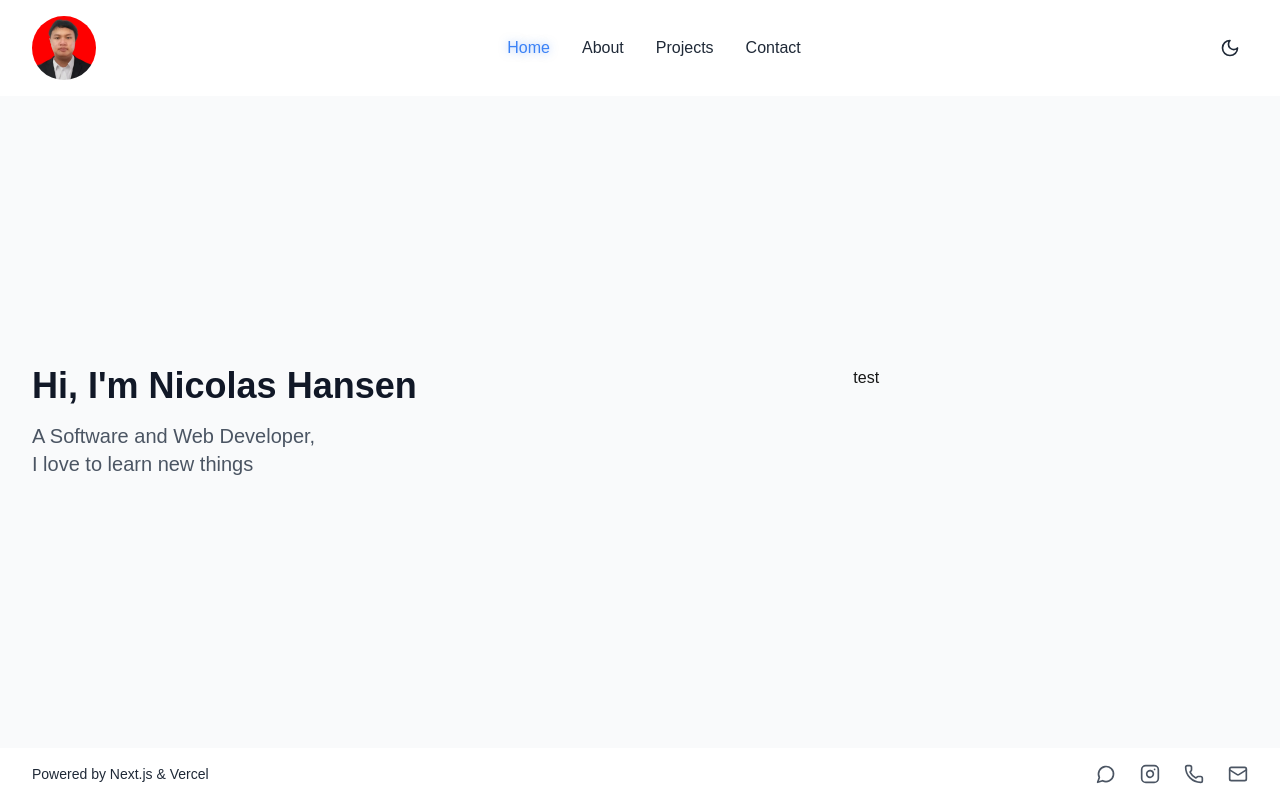
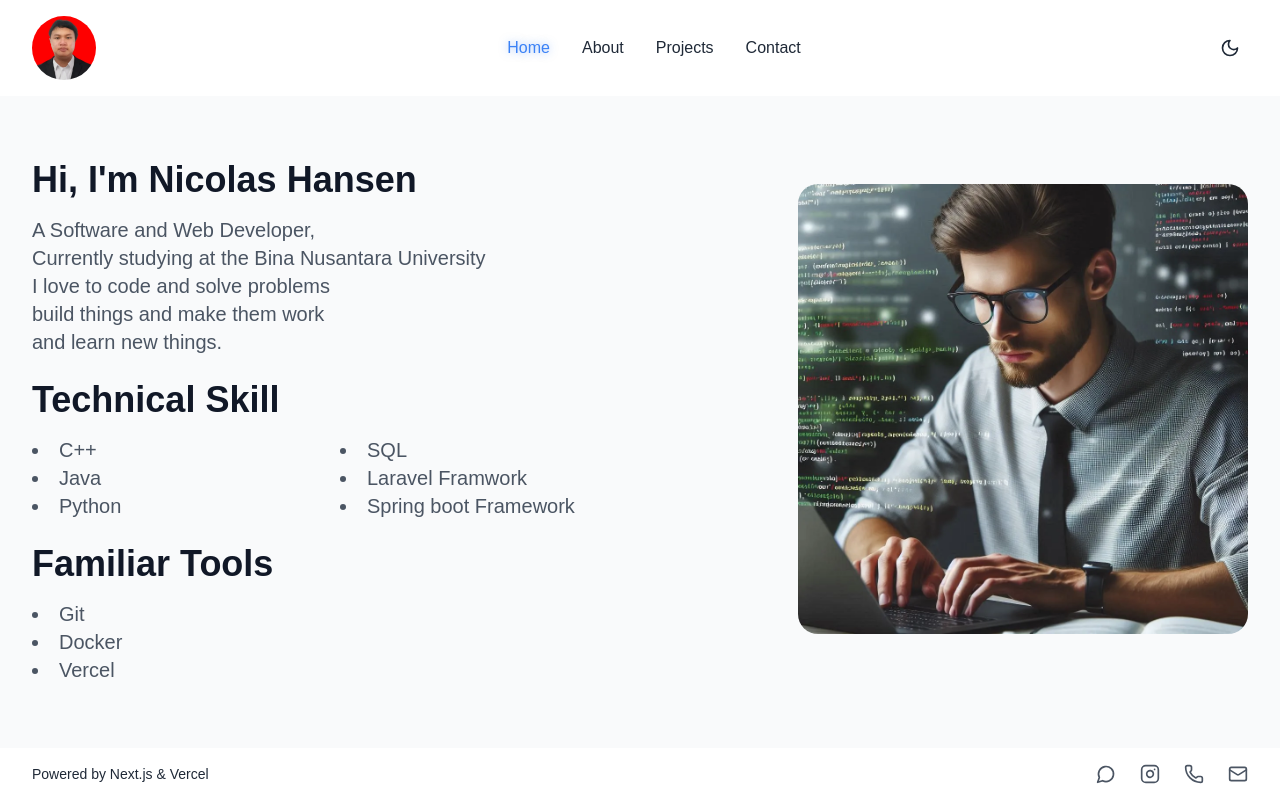
Before and after one commit to Hansennico/NextJS-Portofolio, a Next.js app: page / in a window 1280 px wide. Built offline with nearby package versions, Linux system fonts and the light colour scheme.

Commit message:
update #4
updated Home Page
updated contact page (currently not work)
adding new asset
edit readme.md

```diff
--- a/app/contact/page.tsx
+++ b/app/contact/page.tsx
@@ -8,10 +8,41 @@ export const metadata: Metadata = {
 export default function Contact() {
   return (
     <main className="flex-1 flex flex-col items-center justify-center bg-gray-50 dark:bg-black transition-colors duration-200">
-      <div className="max-w-7xl w-full px-4 sm:px-6 lg:px-8 py-16">
-        <h1 className="text-4xl font-bold text-gray-900 dark:text-white mb-4">
-          Contact Page
+      <div className="p-4 mx-auto max-w-xl dark:bg-white bg-gray-800 border font-[sans-serif] rounded-xl">
+        <h1 className="text-4xl font-bold dark:text-gray-900 text-white mb-4">
+          Contact me
         </h1>
+        <h2 className="text-xl dark:text-gray-600 text-gray-300">
+          Feel free to ask me anything
+        </h2>
+        <form className="mt-8 space-y-4">
+          <input
+            type="text"
+            placeholder="Name"
+            className="w-full py-2.5 px-4 text-gray-800 bg-gray-100 border focus:border-black focus:bg-transparent text-sm outline-none transition-all rounded-lg"
+          />
+          <input
+            type="email"
+            placeholder="Email"
+            className="w-full py-2.5 px-4 text-gray-800 bg-gray-100 border focus:border-black focus:bg-transparent text-sm outline-none transition-all rounded-lg"
+          />
+          <input
+            type="text"
+            placeholder="Subject"
+            className="w-full py-2.5 px-4 text-gray-800 bg-gray-100 border focus:border-black focus:bg-transparent text-sm outline-none transition-all rounded-lg"
+          />
+          <textarea
+            placeholder="Message"
+            className="w-full px-4 text-gray-800 bg-gray-100 border focus:border-black focus:bg-transparent text-sm pt-3 outline-none transition-all rounded-lg"
+            rows={4}
+          ></textarea>
+          <button
+            type="button"
+            className="dark:text-white dark:bg-black text-black bg-blue-400 hover:bg-gray-900 hover:text-white tracking-wide text-sm px-4 py-2.5 w-full outline-none rounded-lg"
+          >
+            Send
+          </button>
+        </form>
       </div>
     </main>
   );
--- a/app/page.tsx
+++ b/app/page.tsx
@@ -1,20 +1,65 @@
+import Image from "next/image";
+import coding from "@/Public/copilot-man-coding.webp";
+
 export default function Home() {
   return (
     <main className="flex-1 flex flex-col items-center justify-center bg-gray-50 dark:bg-black transition-colors duration-200">
-      <div className="max-w-7xl w-full px-4 sm:px-6 lg:px-8 py-16 grid grid-cols-6 gap-4">
-        {/* left side */}
-        <div className="col-start-1 col-end-3 ...">
+      <div className="max-w-7xl w-full px-4 sm:px-6 lg:px-8 py-16">
+        <div className="flex flex-col md:grid md:grid-cols-2 gap-4">
+          <div>
             <h1 className="text-4xl font-bold text-gray-900 dark:text-white mb-4">
               Hi, I&apos;m Nicolas Hansen
             </h1>
             <h2 className="text-xl text-gray-600 dark:text-gray-300">
               A Software and Web Developer,
-            <br />I love to learn new things
+              <br />
+              Currently studying at the Bina Nusantara University
+              <br />I love to code and solve problems
+              <br />
+              build things and make them work
+              <br />
+              and learn new things.
+            </h2>
+            <br />
+            <h1 className="text-4xl font-bold text-gray-900 dark:text-white mb-4">
+              Technical Skill
+            </h1>
+            <div className="grid grid-cols-2 grid-rows-1 gap-4">
+              <div>
+                <h2 className="text-xl text-gray-600 dark:text-gray-300">
+                  <li>C++</li>
+                  <li>Java</li>
+                  <li>Python</li>
                 </h2>
               </div>
-        {/* right side */}
-        <div className="col-span-2 col-end-7 ...">
-          <h1>test</h1>
+              <div>
+                <h2 className="text-xl text-gray-600 dark:text-gray-300">
+                  <li>SQL</li>
+                  <li>Laravel Framwork</li>
+                  <li>Spring boot Framework</li>
+                </h2>
+              </div>
+            </div>
+            <br />
+            <h1 className="text-4xl font-bold text-gray-900 dark:text-white mb-4">
+              Familiar Tools
+            </h1>
+            <h2 className="text-xl text-gray-600 dark:text-gray-300">
+              <li>Git</li>
+              <li>Docker</li>
+              <li>Vercel</li>
+            </h2>
+          </div>
+          <div className="md:justify-self-end">
+            <br />
+            <Image
+              style={{ borderRadius: "20px", overflow: "hidden" }}
+              src={coding}
+              width={450}
+              height={450}
+              alt=""
+            />
+          </div>
         </div>
       </div>
     </main>
--- a/components/footer.tsx
+++ b/components/footer.tsx
@@ -1,4 +1,3 @@
-import React from "react";
 import { MessageCircle, Instagram, Phone, Mail } from "lucide-react";
 
 const Footer = () => {
```
Also changed, not shown: Public/copilot-man-coding.webp (added), 1 other file (tests, documents, lock files or other folders). Lines whose indentation alone changed are shown as unchanged.
